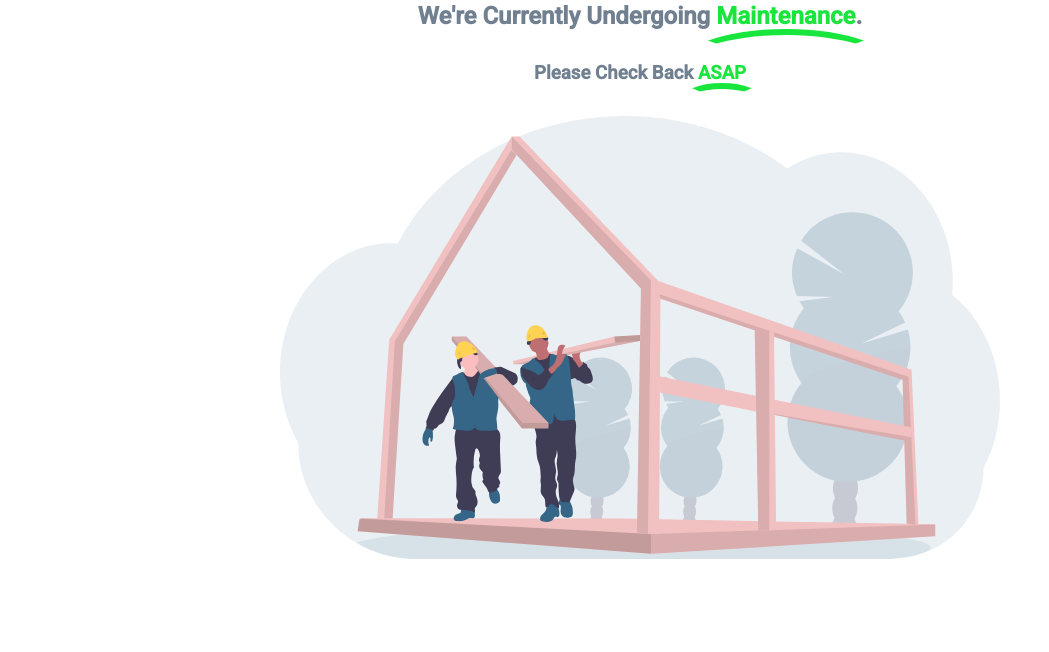
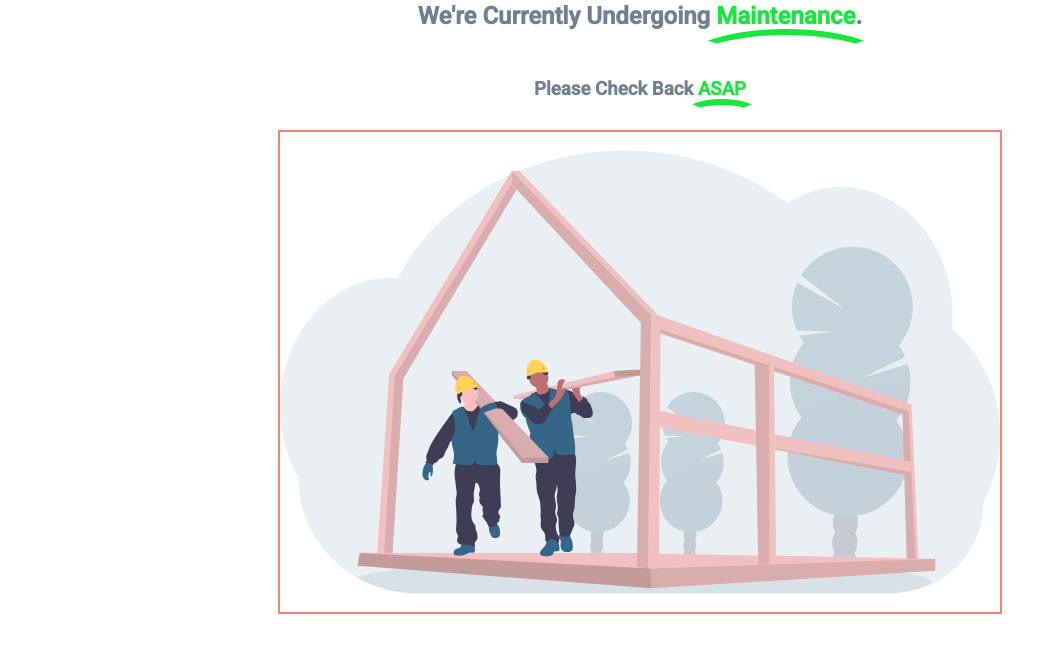
Before and after one commit to Obelem/upperoom_under_construction, a plain HTML site: page index.html in a window 1280 px wide. Shown: the part 74-726 px from the top of the page, without its empty margins (0-1049 px from the left). Drawn offline with Linux system fonts and the light colour scheme.

Commit message:
adding height

```diff
--- a/style.css
+++ b/style.css
@@ -30,7 +30,7 @@ body {
 .headings-container {
     text-align: center;
     display: grid;
-    row-gap: 2rem;
+    row-gap: 3rem;
 
 }
 
@@ -39,8 +39,10 @@ body {
 }
 
 .banner-img {
-    width: 45rem;
     width: min(45rem, 80vw);
+
+    outline: 2px solid salmon;
+    height: 30rem;
 }
 
 
```
